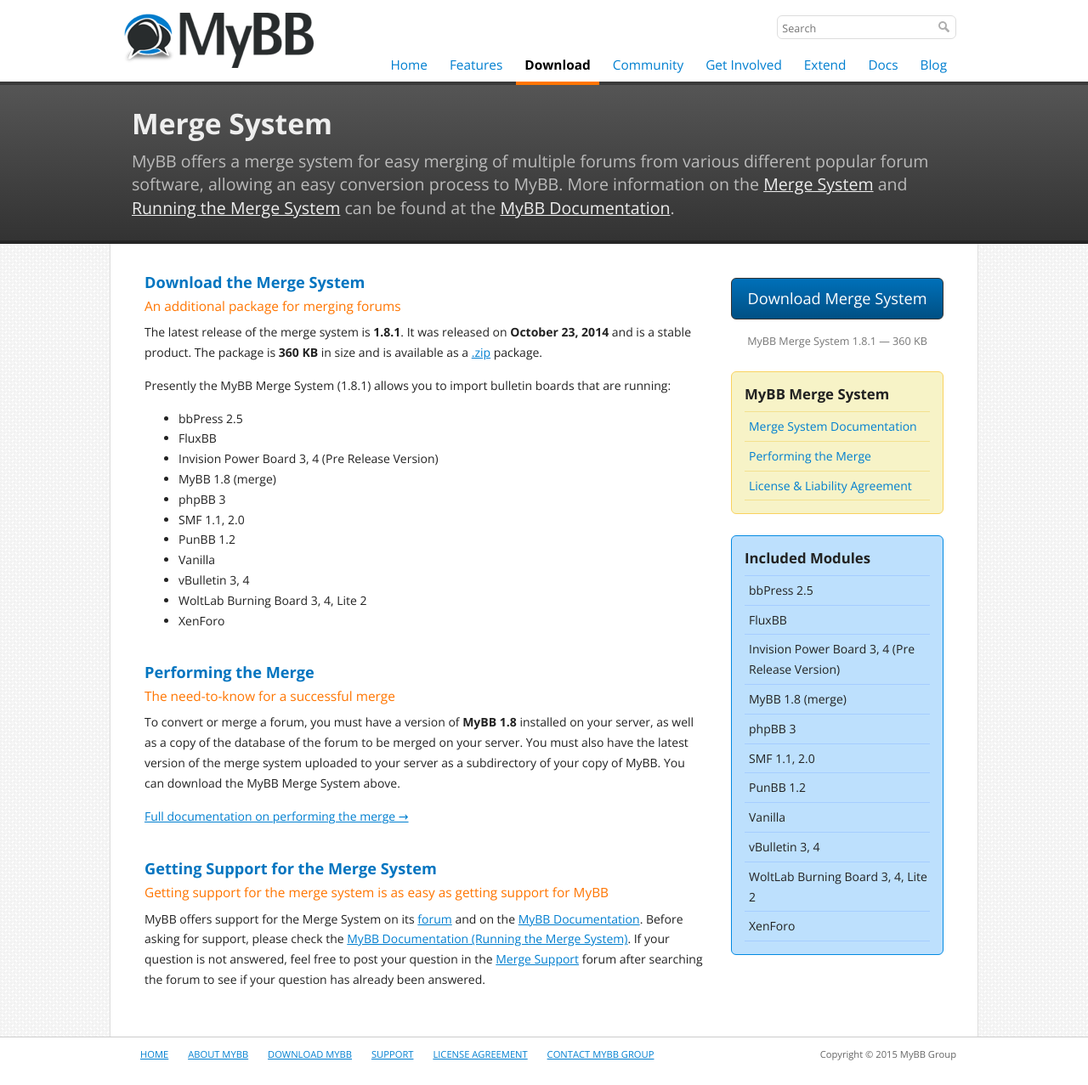
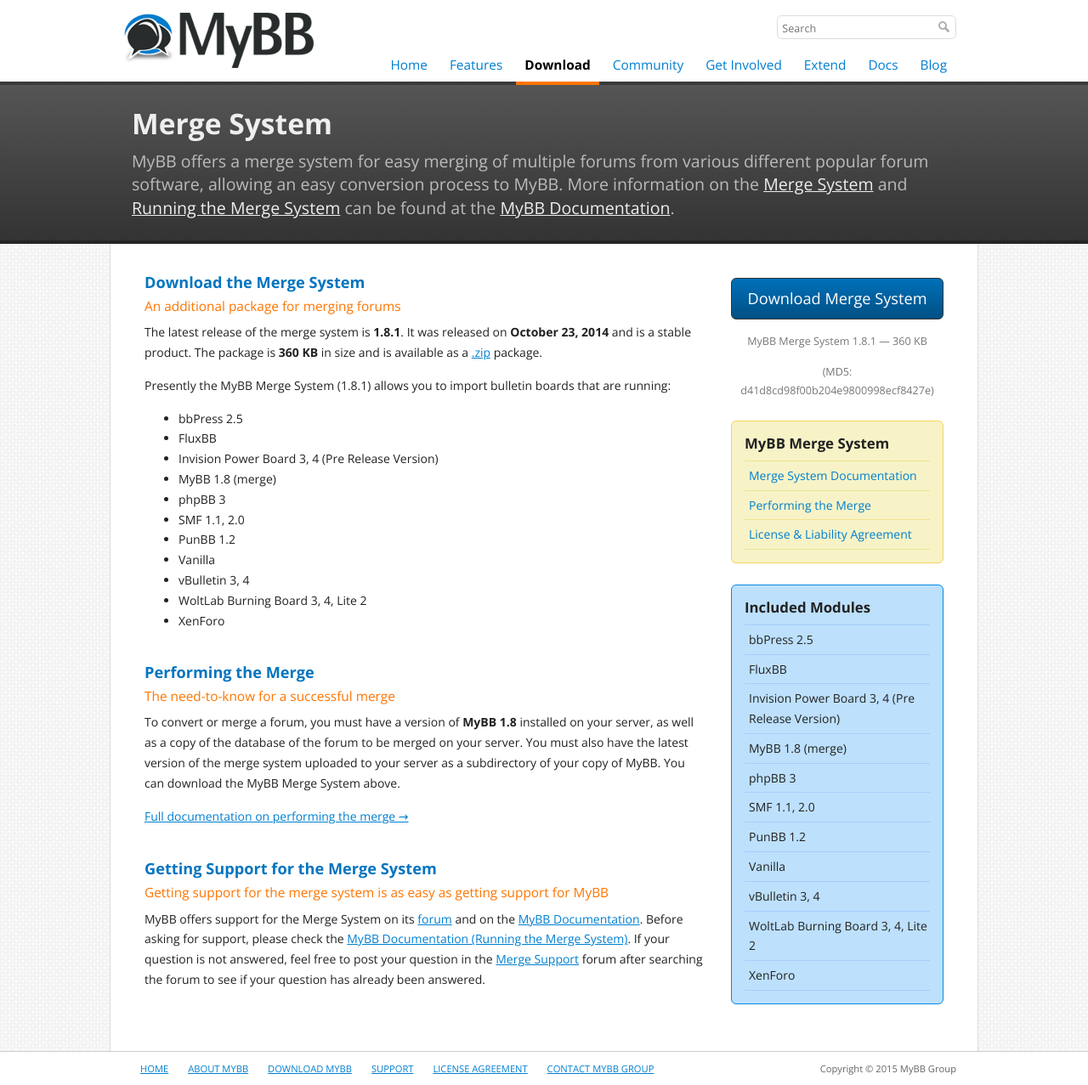
Before and after one commit to mybb/mybb.com, a Jekyll site: the page built from download/merge-system/index.html, in a window 1280 px wide. Shown: the whole page at 85% size. Built offline with Jekyll 4.4.1, drawn with Linux system fonts in a browser that asks for light colours; nearby versions of some CDN libraries; Markdown is read by kramdown in place of the engine named in the settings.

Commit message:
Add MD5 for merge system dl page

```diff
--- a/_data/latest_merge.yml
+++ b/_data/latest_merge.yml
@@ -4,3 +4,4 @@
 size: 360 KB
 type: stable
 url: http://resources.mybb.com/downloads/merge_1.8.1.zip
+md5: "d41d8cd98f00b204e9800998ecf8427e"
--- a/assets/css/screen.css
+++ b/assets/css/screen.css
@@ -1284,6 +1284,11 @@
 	margin-top: 10px;
 }
 
+article #sidebar section.downloadBit.mergeSystem span.details:nth-child(2) {
+	margin-top:0px;
+	font-size:.8em;
+}
+
 article #sidebar section.downloadBit.mergeSystem a.download {
 	color: #fff;
 	background: #0070b9; /* Old browsers */
--- a/download/merge-system/index.html
+++ b/download/merge-system/index.html
@@ -10,6 +10,7 @@
 <aside id="sidebar">
 	<section class="downloadBit mergeSystem">
 		<p><a class="download" href="{{ site.data.latest_merge.url }}"><span>Download Merge System</span> </a> <span class="details">MyBB Merge System {{ site.data.latest_merge.version }} — {{ site.data.latest_merge.size }}</span></p>
+		<span class="details">(MD5: {{ site.data.latest_merge.md5 }})</span>
 	</section>
 	<section>
 	<h1>
```
Also changed, not shown: 1 other file.
